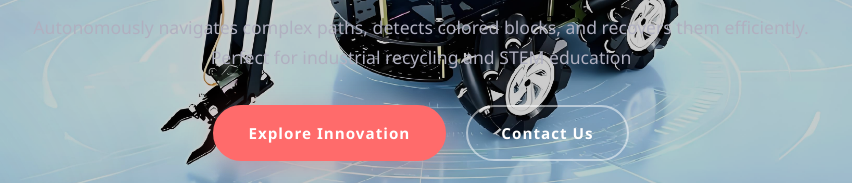
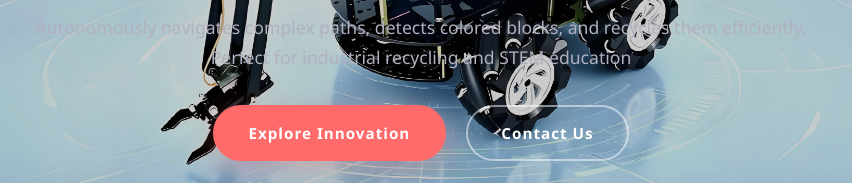
Before and after one commit to Ytter-bium/Web001, a plain HTML site: page index.html in a window 1280 px wide. Shown: the part 452-635 px from the top of the page, 219-1071 px from the left. Drawn offline with Linux system fonts and the light colour scheme.

Commit message:
Add files via upload

```diff
--- a/index.html
+++ b/index.html
@@ -808,7 +808,7 @@
             <span class="page-tag">✦ Welcome to</span>
             <h1 class="page-title">Intelligent Autonomous Recycling Robot System</h1>
             <p class="page-subtitle">
-                Autonomously navigates complex paths, detects colored blocks, and recovers them efficiently. Perfect for industrial recycling and STEM education
+                Autonomously navigates complex paths, detects colored blocks, and recycles them efficiently. Perfect for industrial recycling and STEM education
             </p>
             <div class="btn-group">
                 <a href="#page-innovation" class="btn btn-primary">Explore Innovation</a>
```
